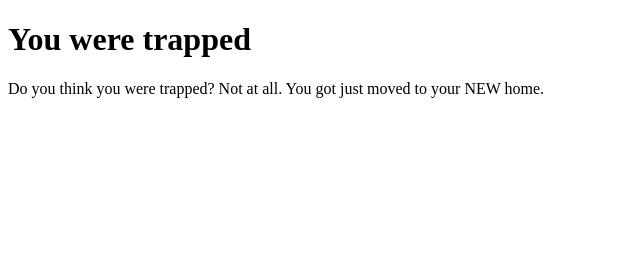
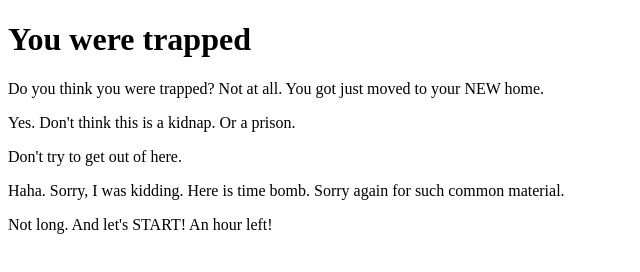
Before and after one commit to luvutothemoonxback/luvutothemoonxback.github.io, a plain HTML site: page index.html in a window 1280 px wide. Shown: the whole page, without its empty margins (0-640 px from the left). Drawn offline with Linux system fonts and the light colour scheme.

Commit message:
Update index.html

```diff
--- a/index.html
+++ b/index.html
@@ -2,9 +2,13 @@
 <html>
 <head>
 <meta charset="utf-8">
-<title>Welcome</title>
+<title>WELCOME</title>
 </head>
 <h1>You were trapped</h1>
 <p>Do you think you were trapped? Not at all. You got just moved to your NEW home.</p>
+<p>Yes. Don't think this is a kidnap. Or a prison.</p>
+<p>Don't try to get out of here.</p>
+<p>Haha. Sorry, I was kidding. Here is time bomb. Sorry again for such common material.
+<p>Not long. And let's START! An hour left!</p></p>
 </body>
 </html>
```
